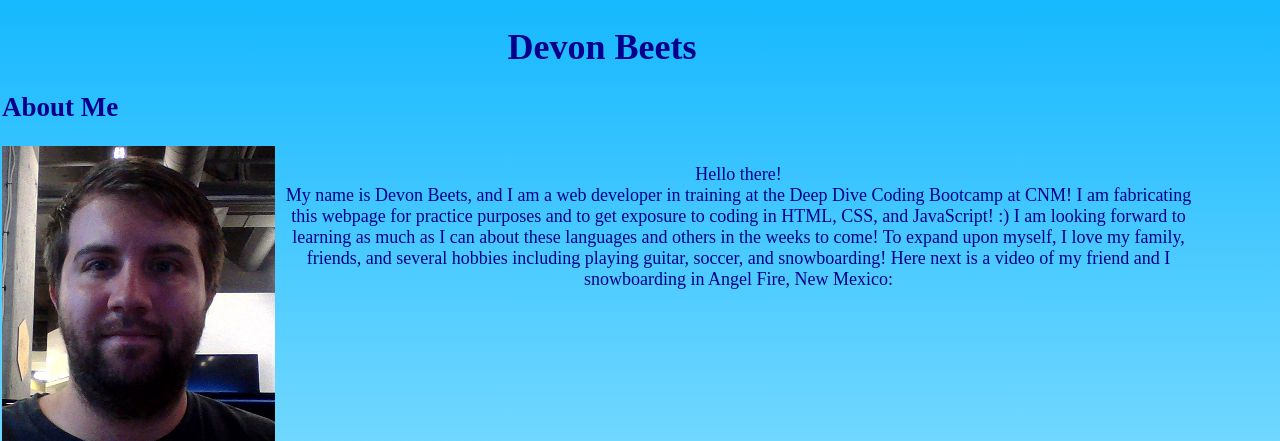
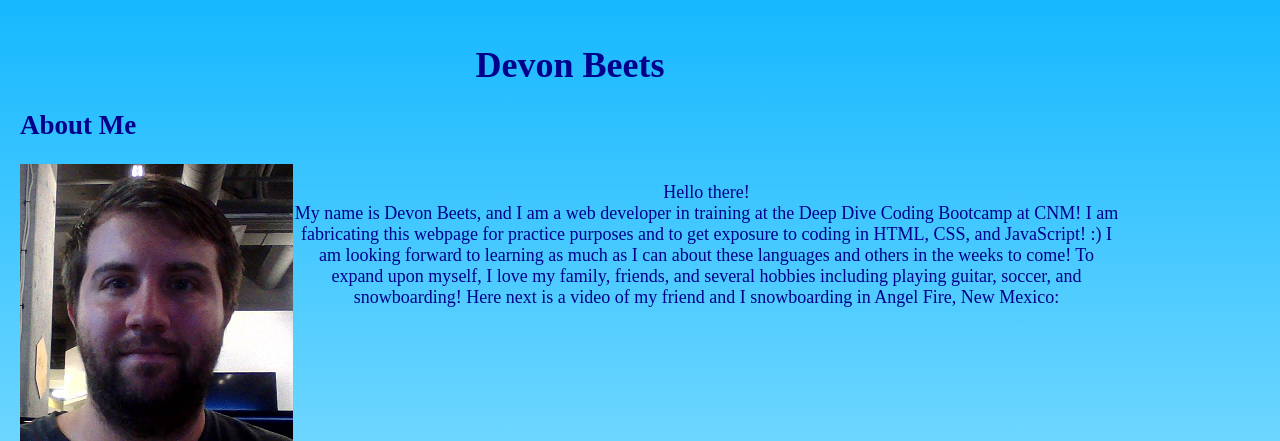
Before and after one commit to dbeetz/about-me, a PHP site: page / in a window 1280 px wide. Shown: the top 441 px of the page. Run offline with PHP 8.4, Linux system fonts and the light colour scheme.

Commit message:
updated css

```diff
--- a/css/style.css
+++ b/css/style.css
@@ -4,9 +4,9 @@ body {
 	color: darkblue;
 	font-size: large;
 	border: 10px;
-	margin: 1px;
-	padding: 1px;
-	width: 1200px;
+	margin: 10px;
+	padding: 10px;
+	width: 1100px;
 }
 
 .name {
```
